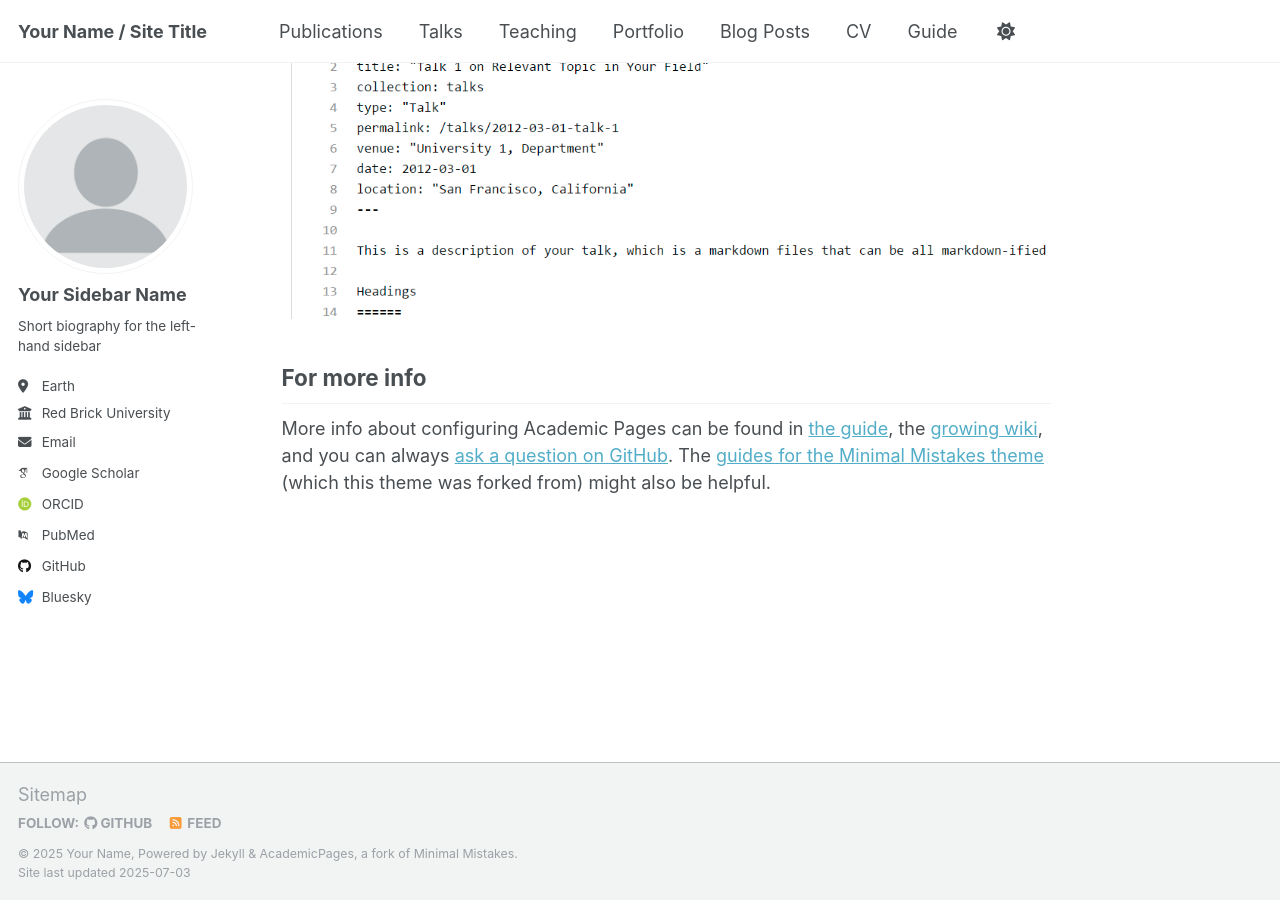
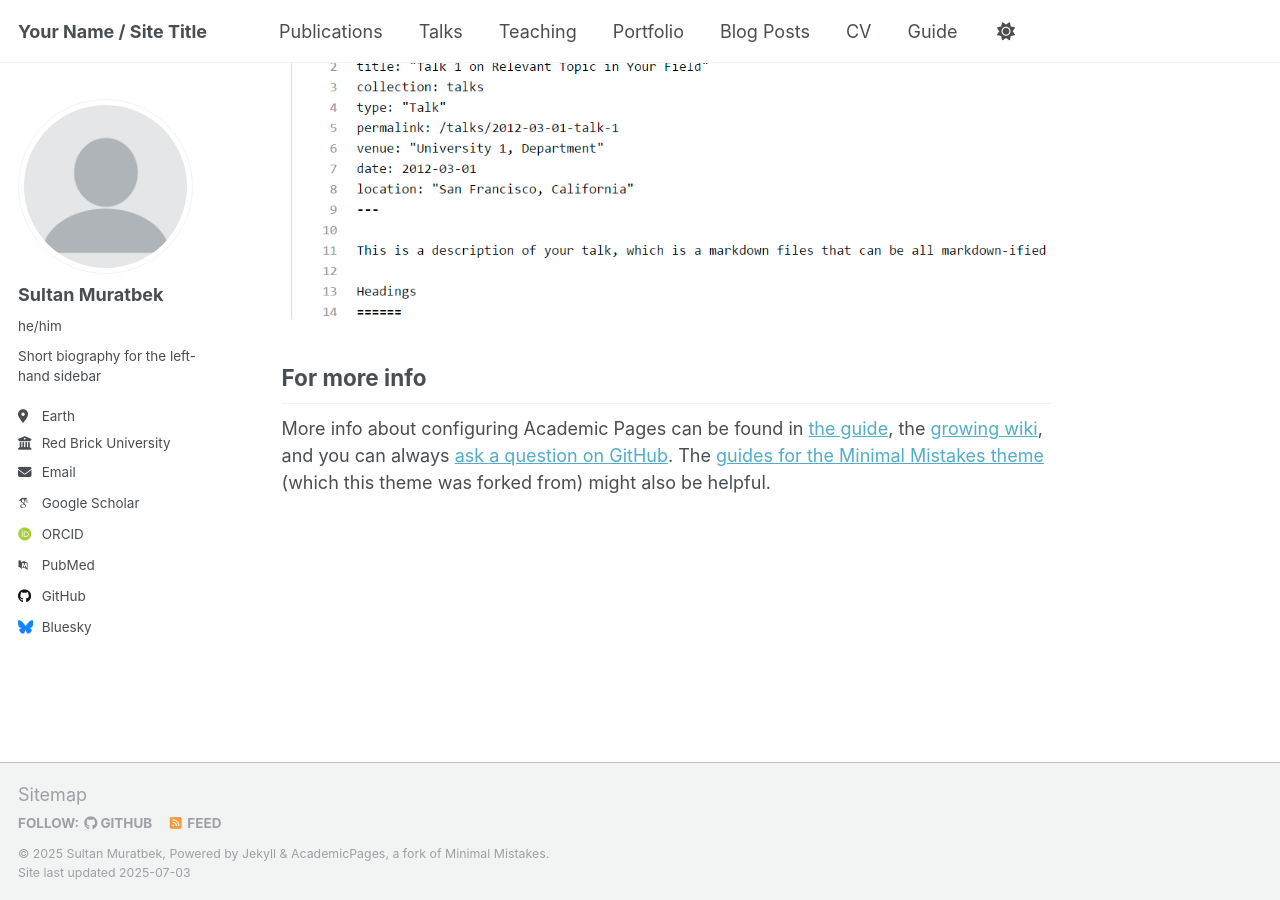
Before and after one commit to sultan-muratbek/sultan-muratbek.github.io, a Jekyll site: the page built from _pages/about.md, in a window 1280 px wide and 900 px high, scrolled down 2880 px. Built offline with Jekyll 4.4.1, drawn with Linux system fonts in a browser that asks for light colours; some web fonts are replaced; a script that is not in the unit is left out.

Commit message:
Update _config.yml
Edited some fields

```diff
--- a/_config.yml
+++ b/_config.yml
@@ -11,7 +11,7 @@ locale                   : "en-US"
 site_theme               : "default"
 title                    : "Your Name / Site Title"
 title_separator          : "-"
-name                     : &name "Your Name"
+name                     : &name "Sultan Muratbek"
 description              : &description "personal description"
 url                      : https://academicpages.github.io # the base hostname & protocol for your site e.g. "https://[your GitHub username].github.io" or if you already have some other page hosted on Github then use "https://[your GitHub username].github.io/[Your Repo Name]"
 baseurl                  : "" # the subpath of your site, e.g. "/blog"
@@ -23,13 +23,13 @@ repository               : "academicpages/academicpages.github.io"
 author:
   # Biographic information
   avatar           : "profile.png"
-  name             : "Your Sidebar Name"
-  pronouns         : # example: "she/her"
+  name             : "Sultan Muratbek"
+  pronouns         : "he/him"
   bio              : "Short biography for the left-hand sidebar"
   location         : "Earth"
   employer         : "Red Brick University"
   uri              : # URL
-  email            : "none@example.org"
+  email            : "sultan.muratbek@berkeley.edu"
 
   # Academic websites
   academia         : # URL
```
